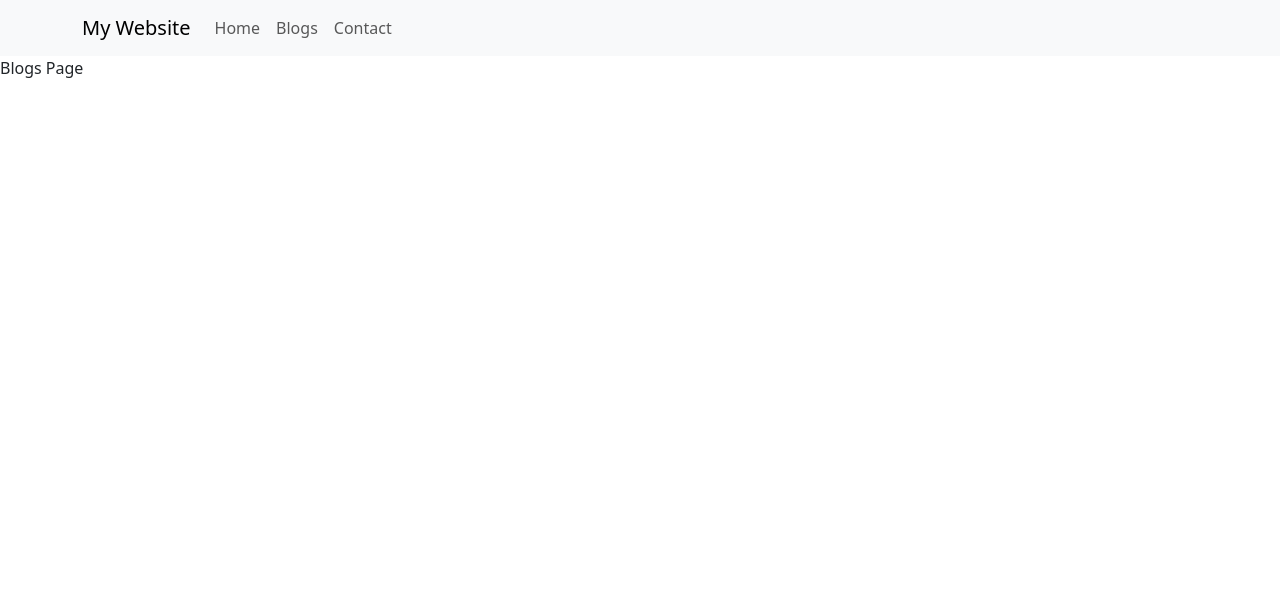
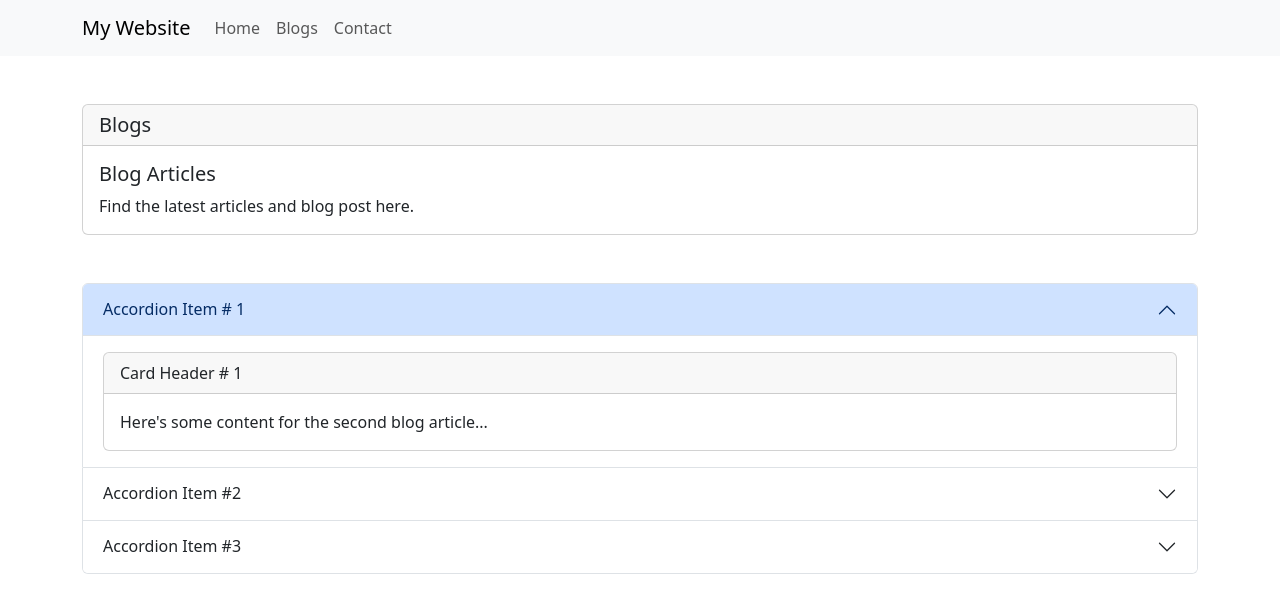
Before and after one commit to Gayan65/emailEx, a React (Vite) app in the folder emailEx/: page /Blogs in a window 1280 px wide. Shown: the top 612 px of the page. Built offline with nearby package versions, Linux system fonts and the light colour scheme.

Commit message:
Blogs page add

```diff
--- a/emailEx/src/components/Blogs.jsx
+++ b/emailEx/src/components/Blogs.jsx
@@ -1,7 +1,69 @@
 import React from "react";
+import Button from "react-bootstrap/Button";
+import Card from "react-bootstrap/Card";
+import Container from "react-bootstrap/Container";
+import Form from "react-bootstrap/Form";
+import Accordion from "react-bootstrap/Accordion";
 
 const Blogs = () => {
-    return <div>Blogs Page</div>;
+    return (
+        <Container className="mt-5">
+            <Card>
+                <Card.Header as="h5">Blogs</Card.Header>
+                <Card.Body>
+                    <Card.Title>Blog Articles</Card.Title>
+                    <Card.Text>
+                        Find the latest articles and blog post here.
+                    </Card.Text>
+                </Card.Body>
+            </Card>
+
+            <Accordion defaultActiveKey="0" className="mt-5">
+                <Accordion.Item eventKey="0">
+                    <Accordion.Header>Accordion Item # 1</Accordion.Header>
+                    <Accordion.Body>
+                        <Card>
+                            <Card.Header>Card Header # 1 </Card.Header>
+                            <Card.Body>
+                                <Card.Text>
+                                    Here's some content for the second blog
+                                    article...
+                                </Card.Text>
+                            </Card.Body>
+                        </Card>
+                    </Accordion.Body>
+                </Accordion.Item>
+                <Accordion.Item eventKey="1">
+                    <Accordion.Header>Accordion Item #2</Accordion.Header>
+                    <Accordion.Body>
+                        <Card>
+                            <Card.Header>Card Header # 2</Card.Header>
+                            <Card.Body>
+                                <Card.Text>
+                                    Here's some content for the second blog
+                                    article...
+                                </Card.Text>
+                            </Card.Body>
+                        </Card>
+                    </Accordion.Body>
+                </Accordion.Item>
+                <Accordion.Item eventKey="3">
+                    <Accordion.Header>Accordion Item #3</Accordion.Header>
+                    <Accordion.Body>
+                        <Card>
+                            <Card.Header>Card Header # 3</Card.Header>
+                            <Card.Body>
+                                <Card.Text>
+                                    Here's some content for the second blog
+                                    article...
+                                </Card.Text>
+                            </Card.Body>
+                        </Card>
+                    </Accordion.Body>
+                </Accordion.Item>
+            </Accordion>
+        </Container>
+    );
 };
 
 export default Blogs;
--- a/emailEx/src/components/Home.jsx
+++ b/emailEx/src/components/Home.jsx
@@ -1,7 +1,37 @@
 import React from "react";
+import Button from "react-bootstrap/Button";
+import Card from "react-bootstrap/Card";
+import Container from "react-bootstrap/Container";
+import Form from "react-bootstrap/Form";
 
 const Home = () => {
-    return <div>Home page</div>;
+    return (
+        <Container className="mt-5">
+            <Card>
+                <Card.Header as="h5">Welcome</Card.Header>
+                <Card.Body>
+                    <Card.Title>Home Page</Card.Title>
+                    <Card.Text>
+                        This is the homepage of our website, Explore other
+                        sections using the navigation above.
+                    </Card.Text>
+                </Card.Body>
+            </Card>
+            <Form className="mt-5">
+                <Form.Group className="mb-3" controlId="formBasicEmail">
+                    <Form.Label>Email address</Form.Label>
+                    <Form.Control type="email" placeholder="Enter email" />
+                    <Form.Text className="text-muted">
+                        Subscribe to our newsletter for updates.
+                    </Form.Text>
+                </Form.Group>
+
+                <Button variant="primary" type="submit">
+                    Subscribe
+                </Button>
+            </Form>
+        </Container>
+    );
 };
 
 export default Home;
--- a/emailEx/src/components/NavBar.jsx
+++ b/emailEx/src/components/NavBar.jsx
@@ -2,7 +2,6 @@ import React from "react";
 import Container from "react-bootstrap/Container";
 import Nav from "react-bootstrap/Nav";
 import Navbar from "react-bootstrap/Navbar";
-import NavDropdown from "react-bootstrap/NavDropdown";
 
 const NavBar = () => {
     return (
```
